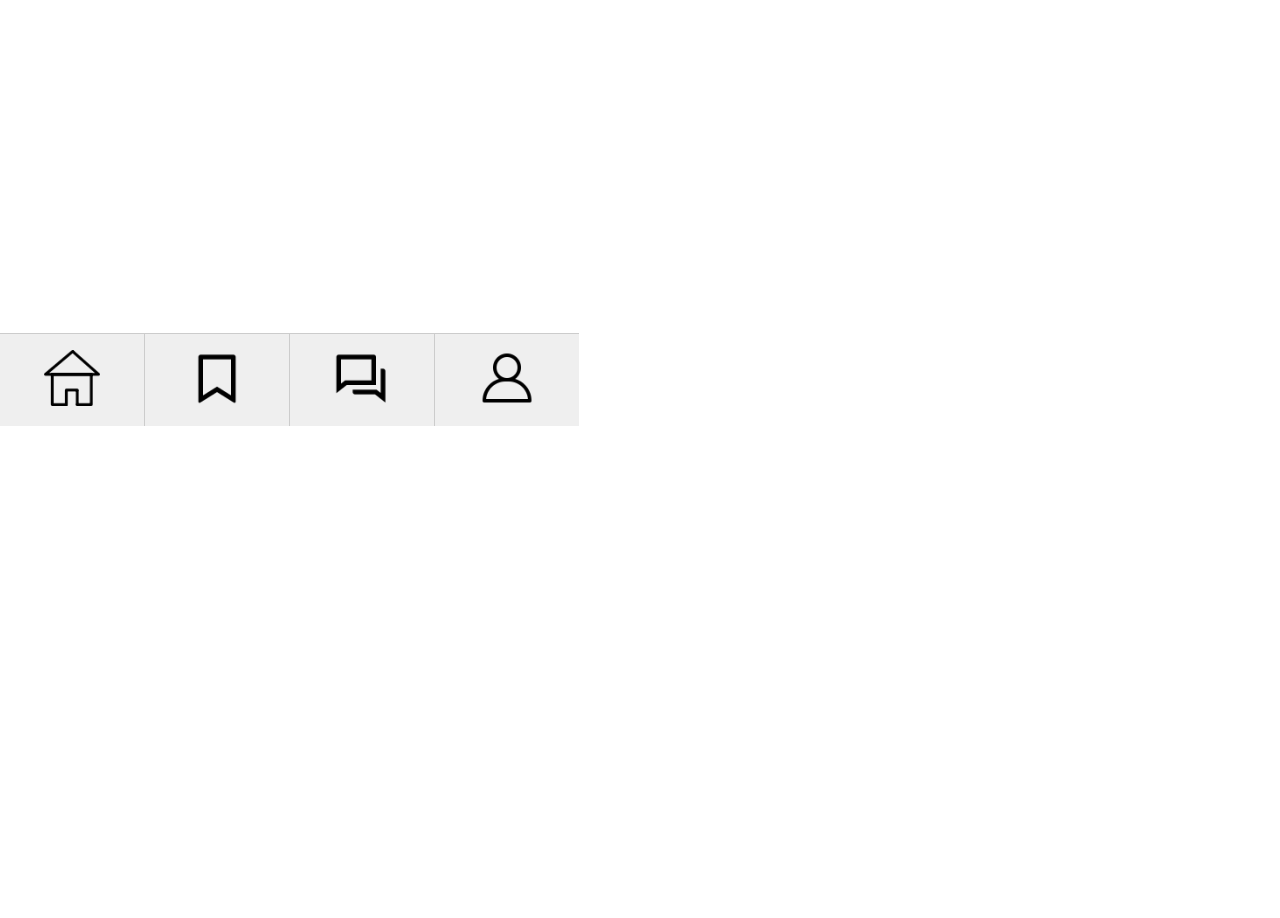
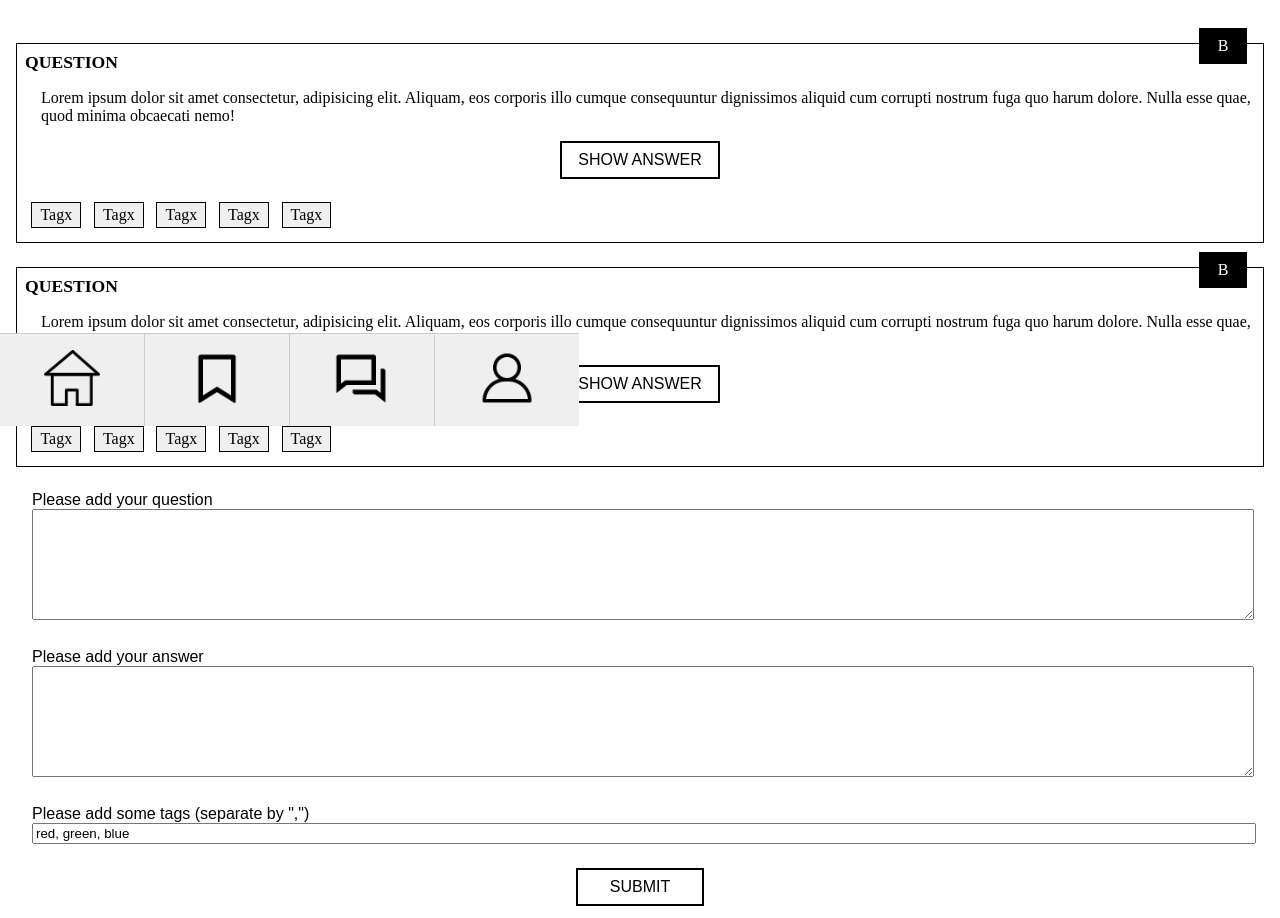
Before and after one commit to tine-krueger/Quiz-App, a website built with Parcel: page index.html in a window 1280 px wide. Shown: the part 374-1292 px from the top of the page. Before the commit the page ends 800 px from the top, so only its background shows below. Built offline with nearby package versions, Linux system fonts and the light colour scheme.

Commit message:
ganzes HTML in einer index.html

```diff
--- a/index.html
+++ b/index.html
@@ -11,6 +11,7 @@
         <h1 class="header-title">Quiz App</h1>
     </header>
     <main>
+        <div id="home" class="">
             <ul class="question-card-list">
                 <li class="question-card">
                     <div class="question-card__bookmark">B</div>
@@ -30,6 +31,84 @@
                     </ul>
                 </li>
             </ul>
+        </div> <!-- #home-->
+
+        <div id="bookmarks">
+            <ul class="question-card-list">
+                <li class="question-card">
+                    <div class="question-card__bookmark question-card__bookmark--selected">B</div>
+                    <h2 class="question-card__headline">Question</h2>
+                    <p class="question-card__text">Lorem ipsum dolor sit amet consectetur, adipisicing elit. Aliquam, eos corporis illo cumque consequuntur dignissimos aliquid cum corrupti nostrum fuga quo harum dolore. Nulla esse quae, quod minima obcaecati nemo!</p>
+                    <button class="question-card__button">Show Answer</button>
+                    <ul class="question-card__tags">
+                        <li class="question-card__tag">Tagx</li>
+                        <li class="question-card__tag">Tagx</li>
+                        <li class="question-card__tag">Tagx</li>
+                        <li class="question-card__tag">Tagx</li>
+                        <li class="question-card__tag">Tagx</li>
+                    </ul>
+                </li>
+                <li class="question-card">
+                    <div class="question-card__bookmark question-card__bookmark--selected">B</div>
+                    <h2 class="question-card__headline">Question</h2>
+                    <p class="question-card__text">Lorem ipsum dolor sit amet consectetur, adipisicing elit. Aliquam, eos corporis illo cumque consequuntur dignissimos aliquid cum corrupti nostrum fuga quo harum dolore. Nulla esse quae, quod minima obcaecati nemo!</p>
+                    <button class="question-card__button">Show Answer</button>
+                    <ul class="question-card__tags">
+                        <li class="question-card__tag">Tagx</li>
+                        <li class="question-card__tag">Tagx</li>
+                        <li class="question-card__tag">Tagx</li>
+                        <li class="question-card__tag">Tagx</li>
+                        <li class="question-card__tag">Tagx</li>
+                    </ul>
+                </li>
+            </ul>
+        </div> <!-- #bookmarks-->
+
+        <div id="create-question">
+            <form action="">
+                <div class="input__question">
+                    <p class="input__question-text">Please add your question</p>
+                    <textarea class="input__question-input" name="question-text" cols="" rows="7"></textarea>
+                </div>
+                <div class="input__answer">
+                    <p class="input__answer-text">Please add your answer</p>
+                    <textarea class="input__answer-input" name="answer-text" cols="" rows="7"></textarea>
+                </div>
+                <div class="input__add-tags">
+                    <p class="input__add-tags-text">Please add some tags (separate by ",")</p>
+                    <input type="text" class="input__add-tags-input" name="add-tags" value="red, green, blue"></input>
+                </div>
+                <div class="button__submit">
+                    <button class="button__submit-question">
+                        SUBMIT
+                    </button>
+                </div>
+            </form>
+        </div> <!-- #create-question-->
+
+        <div id="profile">
+            <div class="profile-box">
+                <div class="aboutme-box">
+                    <img class="aboutme-box__img" src="./images/dummy.png" alt="Vorname Nachnamen">
+                    <h2 class="aboutme-box__name">Vorname Nachname</h2>
+                </div>
+                <p class="aboutme-text">
+                    Lorem ipsum dolor sit, amet consectetur adipisicing elit. Sed facilis fuga
+                    ratione ipsa expedita nesciunt ad soluta quis, iure laudantium earum vitae
+                    sint, ipsum sit culpa exercitationem animi! Aperiam, tempore!
+                </p>
+                <h3>Skills</h3>
+                <ul class="skills-tags">
+                    <li class="skills-tag">Skill 1</li>
+                    <li class="skills-tag">Skill 2</li>
+                    <li class="skills-tag">Skill 3</li>
+                    <li class="skills-tag">Skill 4</li>
+                </ul>
+                <button class="">Logout</button>
+            </div>
+        </div> <!-- #profile-->
+
+
     </main>
     <footer>
         <nav>
```
Lines whose indentation alone changed are shown as unchanged.
